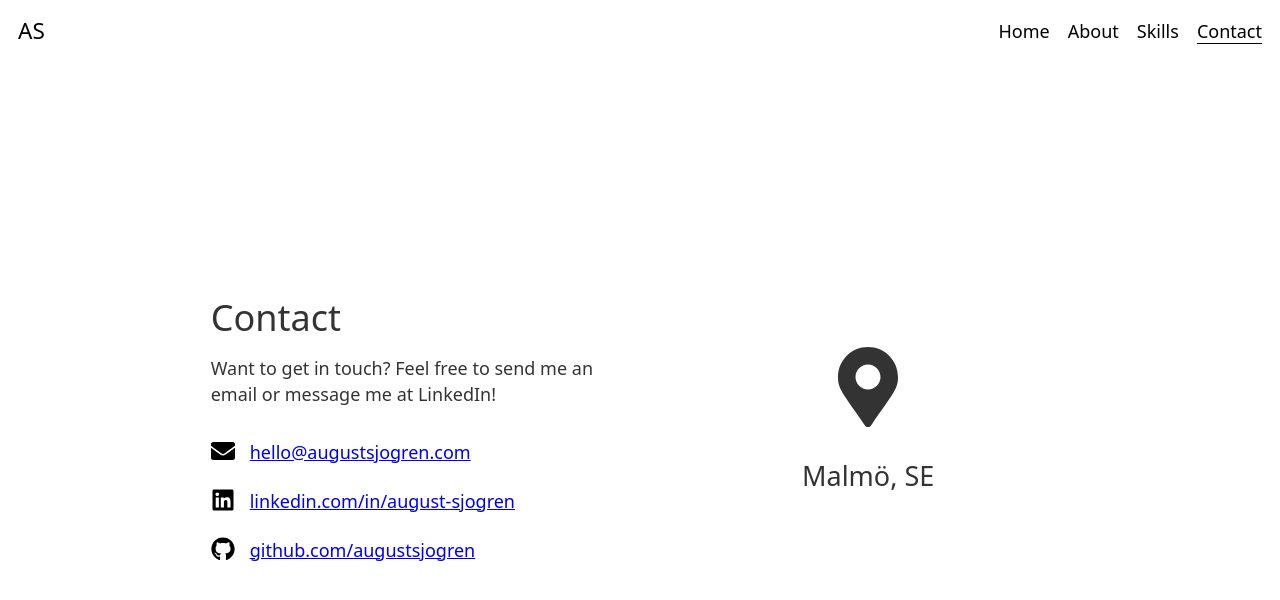
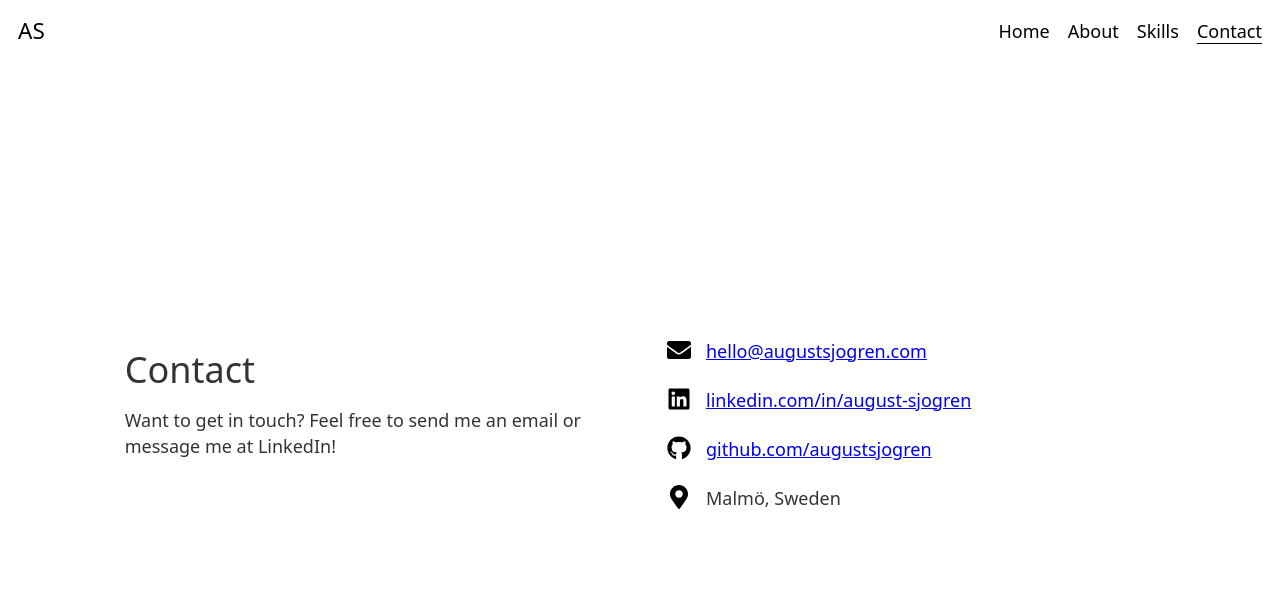
Before and after one commit to augustsjogren/portfolio, a React (Vite) app: page /contact in a window 1280 px wide. Shown: the top 600 px of the page. Built offline with nearby package versions, Linux system fonts and the light colour scheme.

Commit message:
re-style contact page

```diff
--- a/src/pages/contact.tsx
+++ b/src/pages/contact.tsx
@@ -20,6 +20,9 @@ const ContactPage = () => {
             Want to get in touch? Feel free to send me an email or message me at
             LinkedIn!
           </p>
+        </div>
+        <div className='col'>
+          <div className='flex__col'>
             <ul>
               <li>
                 <a
@@ -64,20 +67,15 @@ const ContactPage = () => {
                   <span>github.com/augustsjogren</span>
                 </a>
               </li>
+              <li>
+                <FaMapMarkerAlt
+                  color='black'
+                  size='24px'
+                  style={{ marginRight: '15px' }}
+                />
+                <span>Malmö, Sweden</span>
+              </li>
             </ul>
-        </div>
-        <div className='col'>
-          <div className='flex__col center'>
-            <FaMapMarkerAlt size='80' />
-            <p
-              style={{
-                fontSize: '1.5rem',
-                textAlign: 'center',
-                marginTop: '2rem',
-              }}
-            >
-              Malmö, SE
-            </p>
           </div>
         </div>
       </div>
```
Lines whose indentation alone changed are shown as unchanged.
